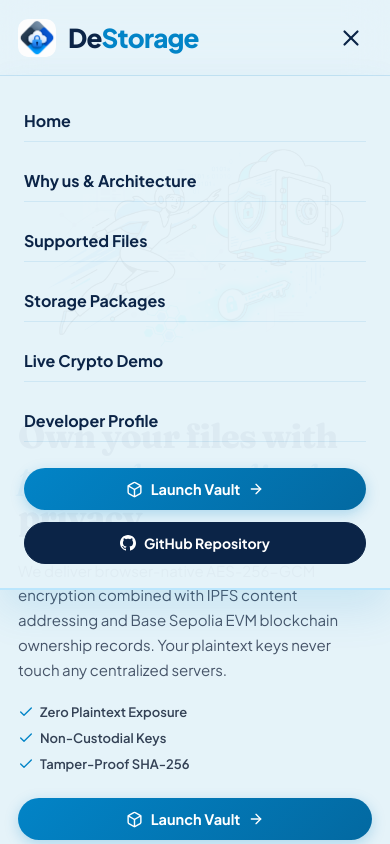
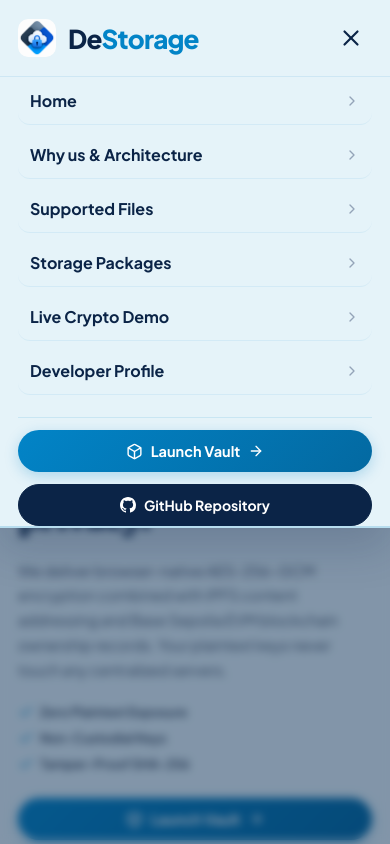
Before and after one commit to sanketpadhyal/DeStorage, a React (Create React App) app: page / in a window 390 px wide. Both pictures are taken after a click on the button "Toggle Navigation Menu". Shown: the top 844 px of the page. Built offline with nearby package versions, Linux system fonts and the light colour scheme.

Commit message:
feat(mobile): make navbar smoothly expand into a unified animated mobile drawer panel with background dimming

```diff
--- a/src/landingpage/landingpage.css
+++ b/src/landingpage/landingpage.css
@@ -9,6 +9,31 @@
   flex-direction: column;
   overflow-x: hidden;
   position: relative;
+}
+
+/* Background Dimming Backdrop on Mobile Open */
+.lp-mobile-backdrop {
+  position: fixed;
+  top: 0;
+  left: 0;
+  right: 0;
+  bottom: 0;
+  width: 100vw;
+  height: 100vh;
+  background: rgba(11, 36, 71, 0.45);
+  backdrop-filter: blur(4px);
+  -webkit-backdrop-filter: blur(4px);
+  z-index: 999990;
+  opacity: 0;
+  visibility: hidden;
+  transition: opacity 0.3s ease, visibility 0.3s ease;
+  pointer-events: none;
+}
+
+.lp-mobile-backdrop.open {
+  opacity: 1;
+  visibility: visible;
+  pointer-events: auto;
 }
 
 /* Page Content Wrapper with top padding for fixed navbar */
@@ -32,30 +57,36 @@
   scroll-margin-top: 90px;
 }
 
-/* 1. SEAMLESS GLASSMORPHISM TOP NAVBAR */
+/* 1. SEAMLESS EXTENDING NAVBAR & MOBILE PANEL */
 .lp-navbar {
   position: fixed !important;
   top: 0 !important;
   left: 0 !important;
   right: 0 !important;
   width: 100% !important;
-  height: 76px !important;
-  background: rgba(229, 243, 249, 0.85) !important;
+  background: rgba(229, 243, 249, 0.94) !important;
   backdrop-filter: blur(20px) !important;
   -webkit-backdrop-filter: blur(20px) !important;
   border-bottom: 1px solid rgba(2, 132, 199, 0.15) !important;
   z-index: 999999 !important;
   box-shadow: 0 2px 10px rgba(2, 132, 199, 0.04);
+  transition: background-color 0.25s ease, box-shadow 0.25s ease;
+}
+
+.lp-navbar.menu-open {
+  background: #e5f3f9 !important;
+  box-shadow: 0 20px 40px rgba(11, 36, 71, 0.18) !important;
+  border-bottom: 2px solid rgba(2, 132, 199, 0.2) !important;
 }
 
 .lp-nav-inner {
   display: flex;
   justify-content: space-between;
   align-items: center;
-  height: 100%;
+  height: 76px;
 }
 
-/* Brand Logo Text - Bold Geometric Sans */
+/* Brand Logo Text - Bold Geometric Sans with Blue Accent */
 .lp-brand-btn {
   display: flex;
   align-items: center;
@@ -121,56 +152,85 @@
   color: #0b2447;
   cursor: pointer;
   padding: 8px;
-  border-radius: 8px;
+  border-radius: 10px;
   align-items: center;
   justify-content: center;
+  transition: transform 0.2s ease, background-color 0.2s ease;
 }
 
-/* MOBILE DROPDOWN PANEL */
+.lp-mobile-menu-toggle:active {
+  transform: scale(0.92);
+  background: rgba(2, 132, 199, 0.1);
+}
+
+/* ANIMATED MOBILE DROPDOWN PANEL (Extended directly from navbar) */
 .lp-mobile-panel {
-  display: none;
-  position: fixed;
-  top: 76px;
-  left: 0;
-  right: 0;
-  width: 100%;
-  background: rgba(229, 243, 249, 0.96);
-  backdrop-filter: blur(24px);
-  -webkit-backdrop-filter: blur(24px);
-  border-bottom: 2px solid #bae6fd;
-  box-shadow: 0 20px 40px rgba(2, 132, 199, 0.12);
-  padding: 24px;
-  flex-direction: column;
-  gap: 18px;
-  z-index: 999998;
+  display: block;
+  max-height: 0;
+  overflow: hidden;
+  opacity: 0;
+  visibility: hidden;
+  transition: max-height 0.4s cubic-bezier(0.16, 1, 0.3, 1), opacity 0.3s ease, visibility 0.3s ease;
+  background: #e5f3f9;
+  border-top: 1px solid rgba(2, 132, 199, 0.1);
 }
 
 .lp-mobile-panel.open {
+  max-height: 540px;
+  opacity: 1;
+  visibility: visible;
+}
+
+.lp-mobile-panel-inner {
   display: flex;
+  flex-direction: column;
+  padding: 16px 24px 24px;
+  gap: 6px;
 }
 
 .lp-mobile-nav-link-btn {
   background: transparent;
   border: none;
   cursor: pointer;
+  display: flex;
+  justify-content: space-between;
+  align-items: center;
   text-align: left;
   font-size: 16px;
   font-weight: 700;
   color: #0b2447;
   font-family: var(--font-sans);
-  padding: 10px 0;
-  border-bottom: 1px solid rgba(2, 132, 199, 0.1);
+  padding: 13px 12px;
+  border-radius: 12px;
+  border-bottom: 1px solid rgba(2, 132, 199, 0.08);
+  transition: all 0.18s ease;
 }
 
-.lp-mobile-nav-link-btn:hover {
+.lp-mobile-nav-link-btn:hover,
+.lp-mobile-nav-link-btn:active {
+  background: rgba(255, 255, 255, 0.8);
   color: #0284c7;
+  padding-left: 16px;
+}
+
+.lp-nav-chevron {
+  color: #94a3b8;
+  transition: transform 0.18s ease, color 0.18s ease;
+}
+
+.lp-mobile-nav-link-btn:hover .lp-nav-chevron,
+.lp-mobile-nav-link-btn:active .lp-nav-chevron {
+  color: #0284c7;
+  transform: translateX(3px);
 }
 
 .lp-mobile-panel-actions {
   display: flex;
   flex-direction: column;
   gap: 12px;
-  margin-top: 8px;
+  margin-top: 16px;
+  padding-top: 12px;
+  border-top: 1px solid rgba(2, 132, 199, 0.12);
 }
 
 /* BUTTONS */
@@ -324,7 +384,7 @@
   font-weight: 500;
 }
 
-/* Hero Right Visual & Badges */
+/* Hero Right Visual */
 .lp-hero-right {
   display: flex;
   flex-direction: column;
@@ -337,28 +397,6 @@
   max-width: 520px;
   height: auto;
   object-fit: contain;
-}
-
-.lp-hero-pills-row {
-  display: flex;
-  flex-wrap: wrap;
-  gap: 10px;
-  justify-content: center;
-}
-
-.lp-tech-pill {
-  font-family: var(--font-mono);
-  font-size: 11.5px;
-  font-weight: 700;
-  color: #0284c7;
-  background: rgba(255, 255, 255, 0.9);
-  border: 1px solid #bae6fd;
-  padding: 6px 14px;
-  border-radius: 6px;
-  display: inline-flex;
-  align-items: center;
-  gap: 7px;
-  box-shadow: 0 2px 8px rgba(2, 132, 199, 0.05);
 }
 
 /* 3. ARCHITECTURE EXPERTISE SECTION */
--- a/src/landingpage/landingpage.tsx
+++ b/src/landingpage/landingpage.tsx
@@ -14,7 +14,8 @@
   Image,
   Video,
   Music,
-  Box
+  Box,
+  ChevronRight
 } from 'lucide-react';
 
 const GithubIcon: React.FC<{ size?: number }> = ({ size = 16 }) => (
@@ -119,8 +120,14 @@
   return (
     <div className="lp-root">
 
-      {/* 1. PERMANENTLY FIXED PERSISTENT NAVBAR */}
-      <header className="lp-navbar">
+      {/* Background Dim Backdrop on Mobile Open */}
+      <div
+        className={`lp-mobile-backdrop ${isMobileMenuOpen ? 'open' : ''}`}
+        onClick={() => setIsMobileMenuOpen(false)}
+      />
+
+      {/* 1. EXTENDING UNIFIED TOP NAVBAR & MOBILE PANEL */}
+      <header className={`lp-navbar ${isMobileMenuOpen ? 'menu-open' : ''}`}>
         <div className="lp-container lp-nav-inner">
           <button
             type="button"
@@ -181,7 +188,7 @@
           {/* Mobile Menu Hamburger Toggle */}
           <button
             type="button"
-            className="lp-mobile-menu-toggle"
+            className={`lp-mobile-menu-toggle ${isMobileMenuOpen ? 'active' : ''}`}
             onClick={() => setIsMobileMenuOpen(!isMobileMenuOpen)}
             aria-label="Toggle Navigation Menu"
           >
@@ -189,14 +196,33 @@
           </button>
         </div>
 
-        {/* Mobile Dropdown Panel */}
+        {/* Seamless Animated Mobile Extension Panel */}
         <div className={`lp-mobile-panel ${isMobileMenuOpen ? 'open' : ''}`}>
-          <button type="button" className="lp-mobile-nav-link-btn" onClick={scrollToTop}>Home</button>
-          <button type="button" className="lp-mobile-nav-link-btn" onClick={() => scrollToSection('features')}>Why us & Architecture</button>
-          <button type="button" className="lp-mobile-nav-link-btn" onClick={() => scrollToSection('filetypes')}>Supported Files</button>
-          <button type="button" className="lp-mobile-nav-link-btn" onClick={() => scrollToSection('pricing')}>Storage Packages</button>
-          <button type="button" className="lp-mobile-nav-link-btn" onClick={() => scrollToSection('crypto-demo')}>Live Crypto Demo</button>
-          <button type="button" className="lp-mobile-nav-link-btn" onClick={() => scrollToSection('creator')}>Developer Profile</button>
+          <div className="lp-container lp-mobile-panel-inner">
+            <button type="button" className="lp-mobile-nav-link-btn" onClick={scrollToTop}>
+              <span>Home</span>
+              <ChevronRight size={16} className="lp-nav-chevron" />
+            </button>
+            <button type="button" className="lp-mobile-nav-link-btn" onClick={() => scrollToSection('features')}>
+              <span>Why us & Architecture</span>
+              <ChevronRight size={16} className="lp-nav-chevron" />
+            </button>
+            <button type="button" className="lp-mobile-nav-link-btn" onClick={() => scrollToSection('filetypes')}>
+              <span>Supported Files</span>
+              <ChevronRight size={16} className="lp-nav-chevron" />
+            </button>
+            <button type="button" className="lp-mobile-nav-link-btn" onClick={() => scrollToSection('pricing')}>
+              <span>Storage Packages</span>
+              <ChevronRight size={16} className="lp-nav-chevron" />
+            </button>
+            <button type="button" className="lp-mobile-nav-link-btn" onClick={() => scrollToSection('crypto-demo')}>
+              <span>Live Crypto Demo</span>
+              <ChevronRight size={16} className="lp-nav-chevron" />
+            </button>
+            <button type="button" className="lp-mobile-nav-link-btn" onClick={() => scrollToSection('creator')}>
+              <span>Developer Profile</span>
+              <ChevronRight size={16} className="lp-nav-chevron" />
+            </button>
 
             <div className="lp-mobile-panel-actions">
               <button
@@ -222,6 +248,7 @@
                 <GithubIcon size={16} />
                 <span>GitHub Repository</span>
               </a>
+            </div>
           </div>
         </div>
       </header>
```
Lines whose indentation alone changed are shown as unchanged.
